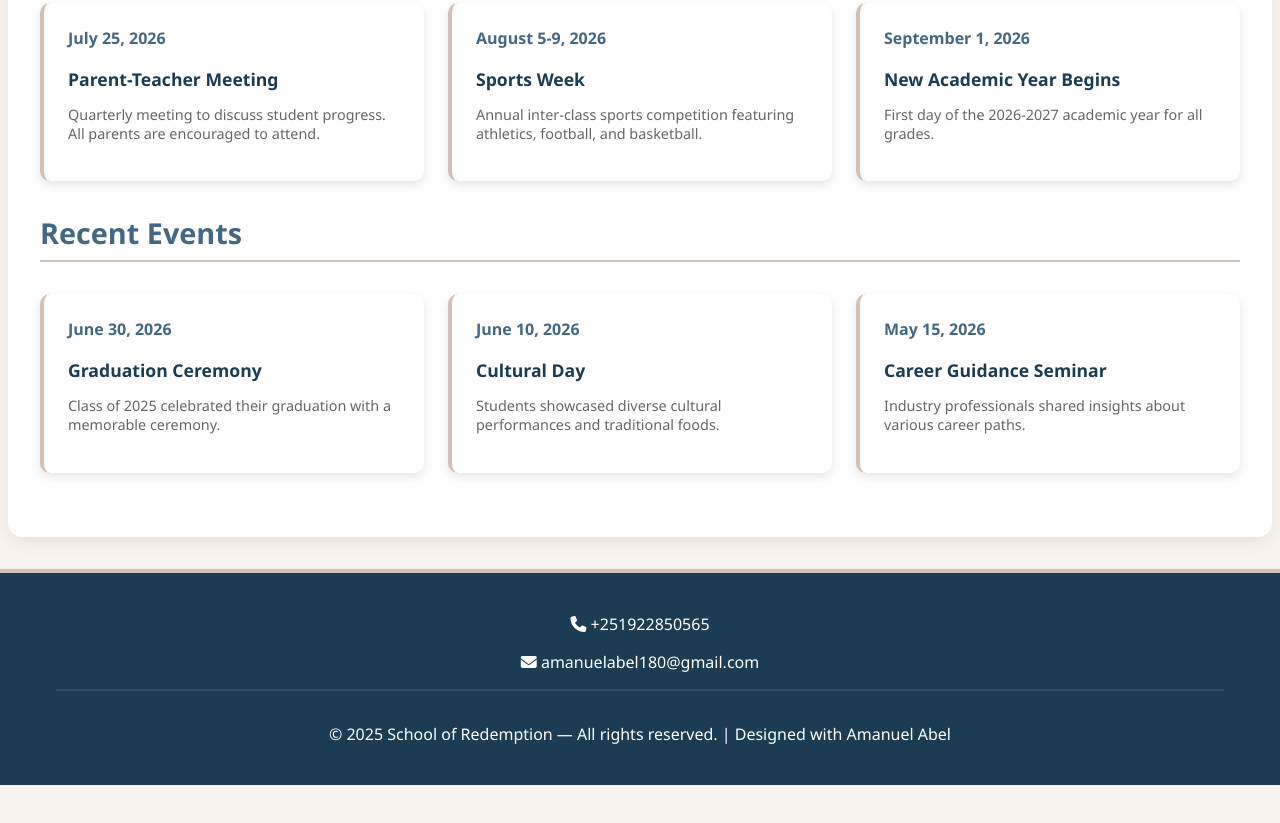
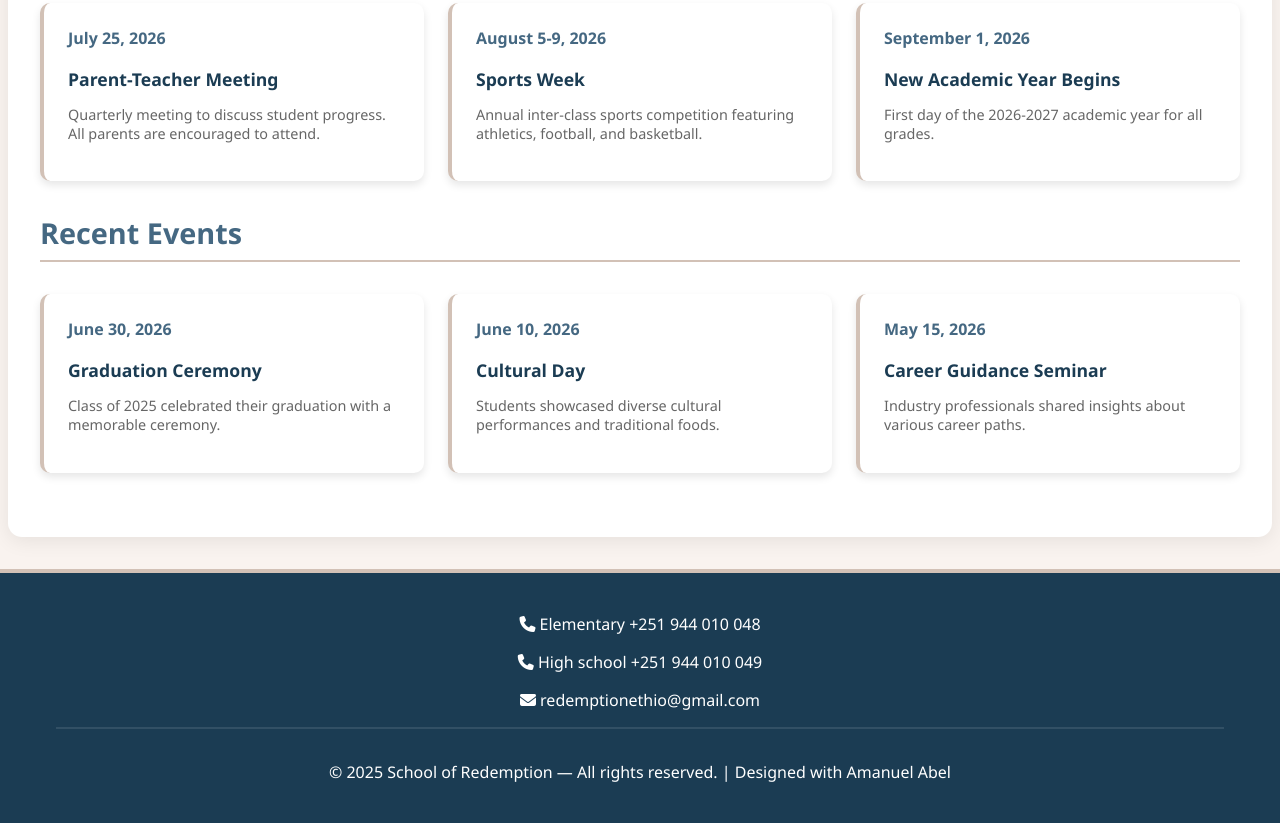
Before and after one commit to amanuelabelll/school-project, a plain HTML site: page index.html in a window 1280 px wide. Shown: the part 1190-2013 px from the top of the page. Before the commit the page ends 1975 px from the top, so only its background shows below. Drawn offline with nearby package versions, Linux system fonts and the light colour scheme.

Commit message:
Update index.html

```diff
--- a/index.html
+++ b/index.html
@@ -728,8 +728,9 @@
   <footer>
     <div class="footer-content">
       <div>
-        <p><i class="fas fa-phone"></i> +251922850565</p>
-        <p><i class="fas fa-envelope"></i> amanuelabel180@gmail.com</p>
+         <p><i class="fas fa-phone"></i> Elementary +251 944 010 048</p>
+        <p><i class="fas fa-phone"></i> High school +251 944 010 049</p>
+        <p><i class="fas fa-envelope"></i> redemptionethio@gmail.com</p>
       </div>
       <div class="footer-border">
         <p>&copy; 2025 School of Redemption — All rights reserved. | Designed with Amanuel Abel</p>
```
